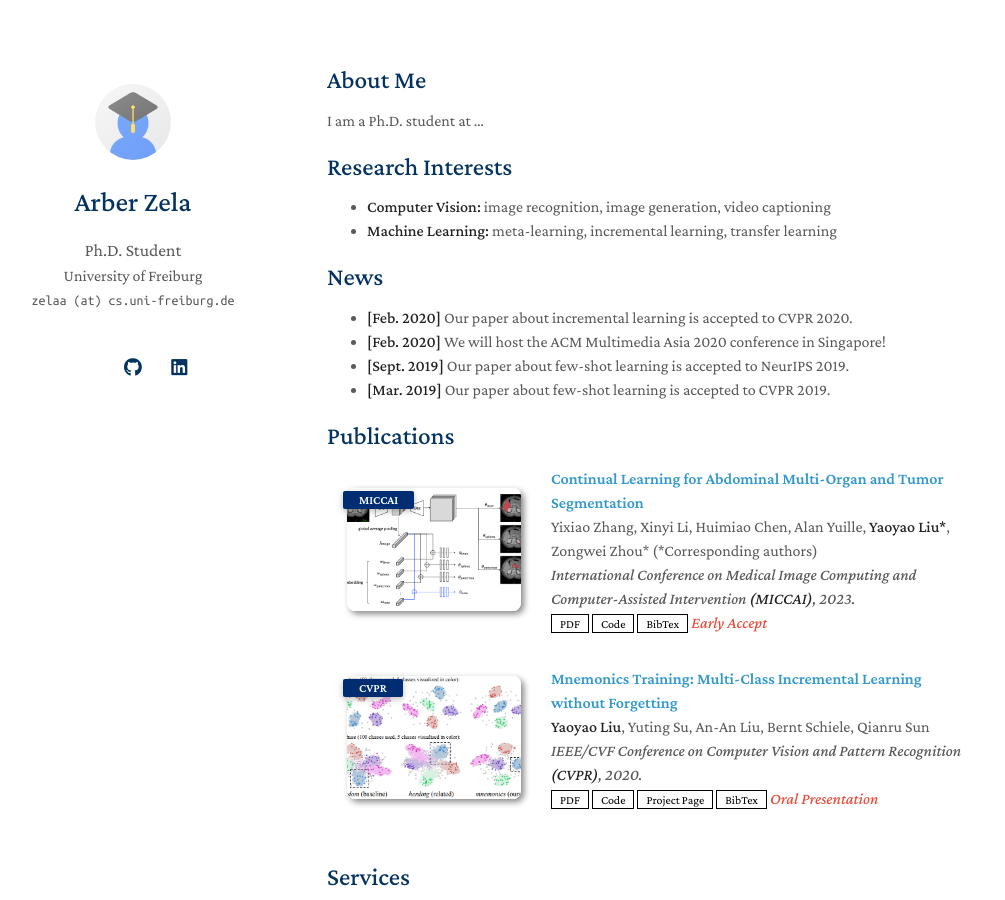
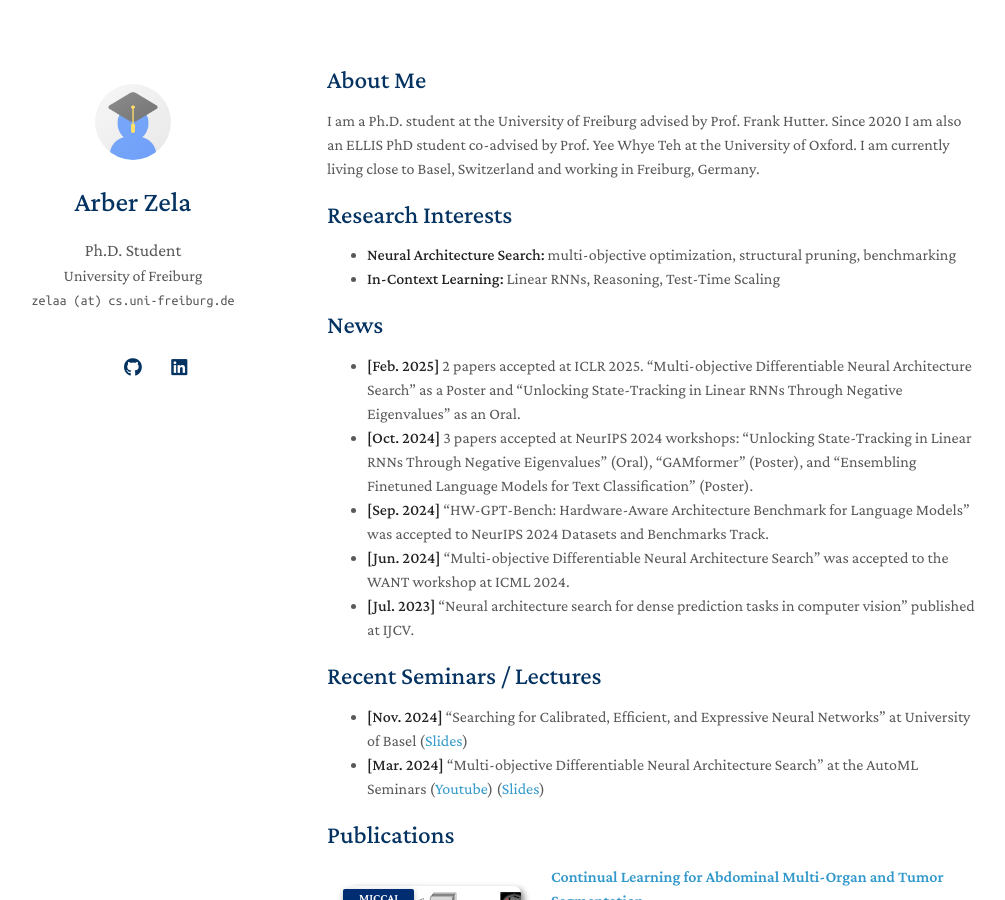
Before and after one commit to arberzela/arberzela.github.io, a Jekyll site: the page built from index.md, in a window 1280 px wide and 900 px high. Shown: the whole window, without its empty margins (143-1148 px from the left). Built offline with Jekyll 4.4.1, drawn with Linux system fonts in a browser that asks for light colours; a style sheet for code colours, icons or effects is not loaded; our own code applies the rules of GitHub Pages for plain Markdown files.

Commit message:
Update index.md

```diff
--- a/index.md
+++ b/index.md
@@ -4,19 +4,24 @@ layout: homepage
 
 ## About Me
 
-I am a Ph.D. student at ...
+I am a Ph.D. student at the University of Freiburg advised by Prof. Frank Hutter. Since 2020 I am also an ELLIS PhD student co-advised by Prof. Yee Whye Teh at the University of Oxford. I am currently living close to Basel, Switzerland and working in Freiburg, Germany.
 
 ## Research Interests
 
-- **Computer Vision:** image recognition, image generation, video captioning
-- **Machine Learning:** meta-learning, incremental learning, transfer learning
+- **Neural Architecture Search:** multi-objective optimization, structural pruning, benchmarking
+- **In-Context Learning:** Linear RNNs, Reasoning, Test-Time Scaling
 
 ## News
 
-- **[Feb. 2020]** Our paper about incremental learning is accepted to CVPR 2020.
-- **[Feb. 2020]** We will host the ACM Multimedia Asia 2020 conference in Singapore!
-- **[Sept. 2019]** Our paper about few-shot learning is accepted to NeurIPS 2019.
-- **[Mar. 2019]** Our paper about few-shot learning is accepted to CVPR 2019.
+- **[Feb. 2025]** 2 papers accepted at ICLR 2025. "Multi-objective Differentiable Neural Architecture Search" as a Poster and "Unlocking State-Tracking in Linear RNNs Through Negative Eigenvalues" as an Oral.
+- **[Oct. 2024]** 3 papers accepted at NeurIPS 2024 workshops: "Unlocking State-Tracking in Linear RNNs Through Negative Eigenvalues" (Oral), "GAMformer" (Poster), and "Ensembling Finetuned Language Models for Text Classification" (Poster).
+- **[Sep. 2024]** "HW-GPT-Bench: Hardware-Aware Architecture Benchmark for Language Models" was accepted to NeurIPS 2024 Datasets and Benchmarks Track.
+- **[Jun. 2024]** "Multi-objective Differentiable Neural Architecture Search" was accepted to the WANT workshop at ICML 2024.
+- **[Jul. 2023]** "Neural architecture search for dense prediction tasks in computer vision" published at IJCV.
+
+## Recent Seminars / Lectures
+- **[Nov. 2024]** "Searching for Calibrated, Efficient, and Expressive Neural Networks" at University of Basel ([Slides](assets/files/slides/talk_basel.pdf))
+- **[Mar. 2024]** "Multi-objective Differentiable Neural Architecture Search" at the AutoML Seminars ([Youtube](https://www.youtube.com/watch?v=649r1j31RbU)) ([Slides](assets/files/slides/MODNAS.pdf))
 
 {% include_relative _includes/publications.md %}
 
```
